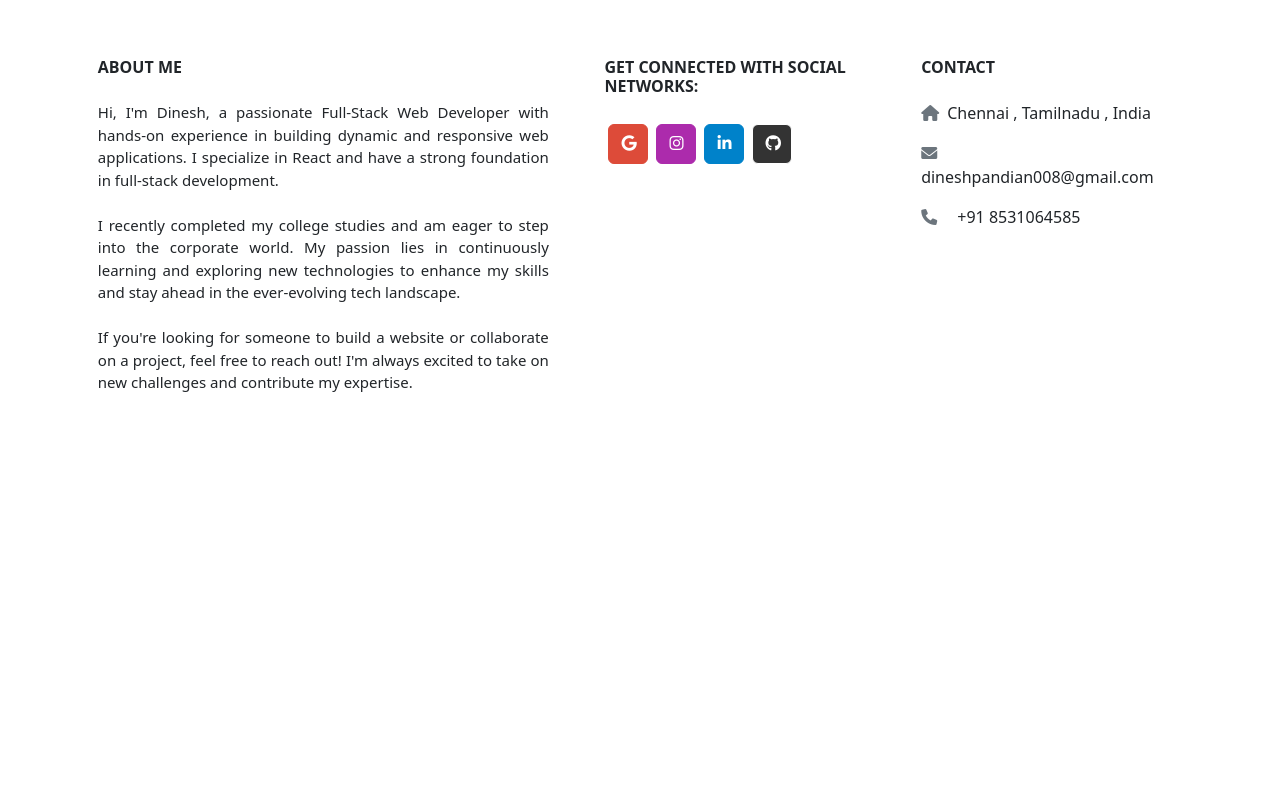
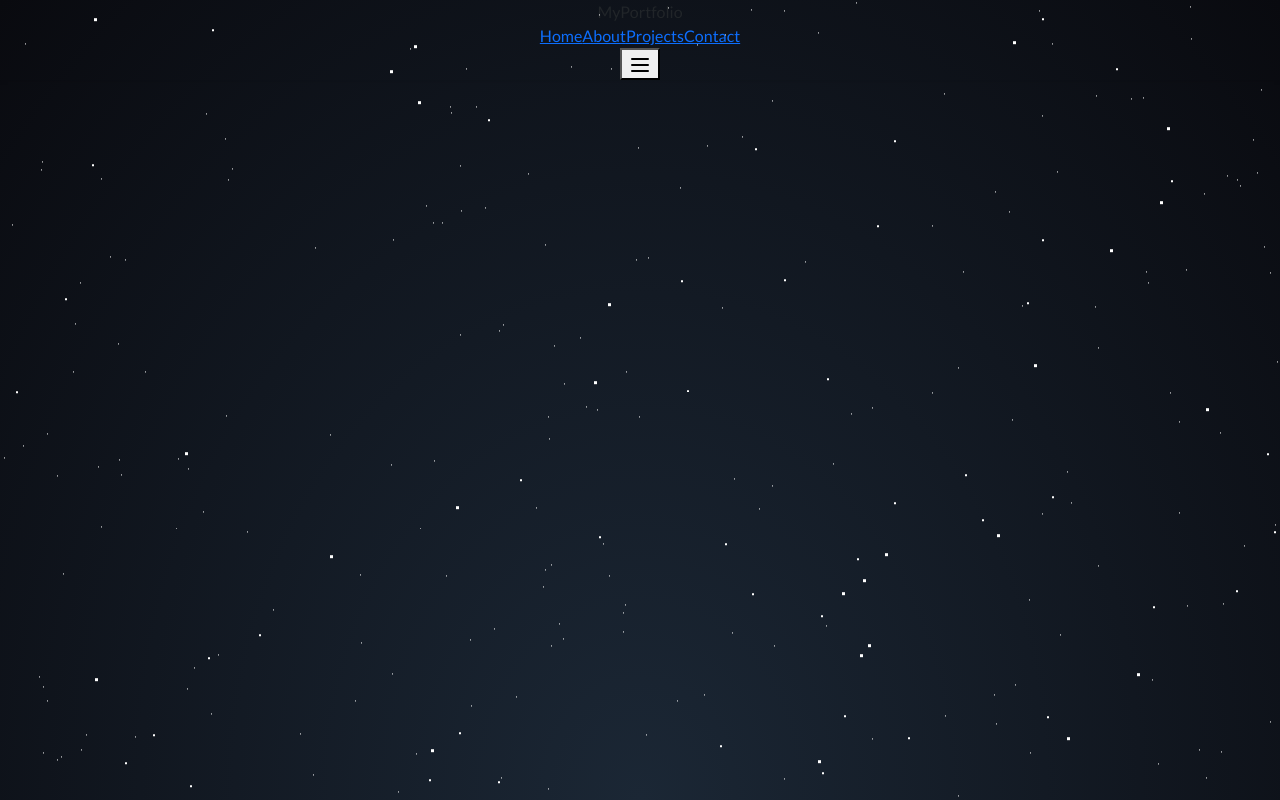
Before and after one commit to dinesh4343/portfolio, a React (Create React App) app: page / in a window 1280 px wide. Shown: the top 800 px of the page. Built offline with nearby package versions, Linux system fonts and the light colour scheme.

Commit message:
Add Navbar and StarrySky components, update styles and dependencies

```diff
--- a/package.json
+++ b/package.json
@@ -9,6 +9,7 @@
     "@testing-library/react": "^16.3.0",
     "@testing-library/user-event": "^13.5.0",
     "bootstrap": "^5.3.6",
+    "lucide-react": "^0.515.0",
     "mdb-react-ui-kit": "^9.0.0",
     "react": "^19.1.0",
     "react-dom": "^19.1.0",
--- a/public/index.html
+++ b/public/index.html
@@ -20,6 +20,8 @@
   rel="stylesheet"
   href="https://cdnjs.cloudflare.com/ajax/libs/font-awesome/6.0.0/css/all.min.css"
 />
+<link href="https://fonts.googleapis.com/css?family=Lato:300,400,700" rel="stylesheet">
+
     <!--
       Notice the use of %PUBLIC_URL% in the tags above.
       It will be replaced with the URL of the `public` folder during the build.
--- a/src/App.css
+++ b/src/App.css
@@ -1,6 +1,8 @@
 .App {
+
   text-align: center;
 }
+
 
 .App-logo {
   height: 40vmin;
--- a/src/App.js
+++ b/src/App.js
@@ -1,17 +1,29 @@
 
 import './App.css';
 import Footer from './Js/Footer';
+import StarrySky from './StarrySky';
+import Navbar from './Js/Navbar';
 
 import 'bootstrap/dist/css/bootstrap.min.css';
 import './Css/Footer.css';
+import './Css/StarrySky.css';
 
 function App() {
   return (
+
+
+
     <div className="App">
+    <div className='Navbar'>
+      <Navbar />
+    </div>
 
-   <div className='Footer'>
-      <Footer />
-      </div>
+
+    <div className='StarrySky'>
+      <StarrySky />
+    </div>
+
+
 
     </div>
   );
--- /dev/null
+++ b/src/Css/StarrySky.css
@@ -0,0 +1,88 @@
+html, body, .sky-container {
+  height: 100%;
+  margin: 0;
+  background: radial-gradient(ellipse at bottom, #1B2735 0%, #090A0F 100%);
+  overflow: hidden;
+  font-family: 'Lato', sans-serif;
+}
+
+#stars, #stars2, #stars3 {
+  position: absolute;
+  top: 0;
+  left: 0;
+  background: transparent;
+}
+
+#stars {
+  width: 1px;
+  height: 1px;
+  animation: animStar 50s linear infinite;
+}
+
+#stars::after {
+  content: " ";
+  position: absolute;
+  top: 2000px;
+  width: 1px;
+  height: 1px;
+  background: transparent;
+}
+
+#stars2 {
+  width: 2px;
+  height: 2px;
+  animation: animStar 100s linear infinite;
+}
+
+#stars2::after {
+  content: " ";
+  position: absolute;
+  top: 2000px;
+  width: 2px;
+  height: 2px;
+  background: transparent;
+}
+
+#stars3 {
+  width: 3px;
+  height: 3px;
+  animation: animStar 150s linear infinite;
+}
+
+#stars3::after {
+  content: " ";
+  position: absolute;
+  top: 2000px;
+  width: 3px;
+  height: 3px;
+  background: transparent;
+}
+
+#title {
+  position: absolute;
+  top: 50%;
+  left: 0;
+  right: 0;
+  margin-top: -60px;
+  padding-left: 10px;
+  text-align: center;
+  color: #fff;
+  font-weight: 300;
+  font-size: 50px;
+  letter-spacing: 10px;
+}
+
+#title span {
+  background: linear-gradient(white, #38495a);
+  -webkit-background-clip: text;
+  -webkit-text-fill-color: transparent;
+}
+
+@keyframes animStar {
+  from {
+    transform: translateY(0px);
+  }
+  to {
+    transform: translateY(-2000px);
+  }
+}
--- /dev/null
+++ b/src/Js/Navbar.js
@@ -0,0 +1,60 @@
+import { useState } from "react";
+import { Menu, X } from "lucide-react";
+
+const Navbar = () => {
+  const [mobileOpen, setMobileOpen] = useState(false);
+  const toggleMenu = () => setMobileOpen(!mobileOpen);
+
+  const navItems = ["Home", "About", "Projects", "Contact"];
+
+  return (
+    <header className="w-full fixed top-0 z-50 bg-white/80 backdrop-blur border-b border-gray-200 shadow-sm">
+      <div className="max-w-6xl mx-auto px-4 sm:px-6 lg:px-8 flex items-center justify-between h-16">
+        {/* Logo */}
+        <div className="text-xl font-bold tracking-tight text-gray-900">MyPortfolio</div>
+
+        {/* Desktop Nav */}
+        <nav className="hidden md:flex space-x-8">
+          {navItems.map((item) => (
+            <a
+              key={item}
+              href={`#${item.toLowerCase()}`}
+              className="text-gray-700 hover:text-black transition"
+            >
+              {item}
+            </a>
+          ))}
+        </nav>
+
+        {/* Mobile Menu Button */}
+        <button
+          className="md:hidden text-gray-700"
+          onClick={toggleMenu}
+          aria-label="Toggle Menu"
+        >
+          {mobileOpen ? <X size={24} /> : <Menu size={24} />}
+        </button>
+      </div>
+
+      {/* Mobile Menu */}
+      {mobileOpen && (
+        <div className="md:hidden bg-white border-t border-gray-200">
+          <nav className="flex flex-col space-y-2 p-4">
+            {navItems.map((item) => (
+              <a
+                key={item}
+                href={`#${item.toLowerCase()}`}
+                className="text-gray-700 hover:text-black transition"
+                onClick={() => setMobileOpen(false)}
+              >
+                {item}
+              </a>
+            ))}
+          </nav>
+        </div>
+      )}
+    </header>
+  );
+};
+
+export default Navbar;
--- /dev/null
+++ b/src/StarrySky.jsx
@@ -0,0 +1,37 @@
+import React, { useEffect, useRef } from 'react';
+
+
+const generateStars = (count) => {
+  let shadows = [];
+  for (let i = 0; i < count; i++) {
+    const x = Math.floor(Math.random() * 2000);
+    const y = Math.floor(Math.random() * 2000);
+    shadows.push(`${x}px ${y}px #FFF`);
+  }
+  return shadows.join(', ');
+};
+
+const StarrySky = () => {
+  const stars1 = useRef();
+  const stars2 = useRef();
+  const stars3 = useRef();
+
+  useEffect(() => {
+    if (stars1.current) stars1.current.style.boxShadow = generateStars(700);
+    if (stars2.current) stars2.current.style.boxShadow = generateStars(200);
+    if (stars3.current) stars3.current.style.boxShadow = generateStars(100);
+  }, []);
+
+  return (
+    <div className="sky-container">
+      <div id="stars" ref={stars1}></div>
+      <div id="stars2" ref={stars2}></div>
+      <div id="stars3" ref={stars3}></div>
+      <div id="title">
+
+      </div>
+    </div>
+  );
+};
+
+export default StarrySky;
--- a/src/index.css
+++ b/src/index.css
@@ -5,9 +5,11 @@ body {
     sans-serif;
   -webkit-font-smoothing: antialiased;
   -moz-osx-font-smoothing: grayscale;
+
 }
 
 code {
   font-family: source-code-pro, Menlo, Monaco, Consolas, 'Courier New',
     monospace;
+
 }
```
Also changed, not shown: 1 other file (tests, documents, lock files or other folders).
